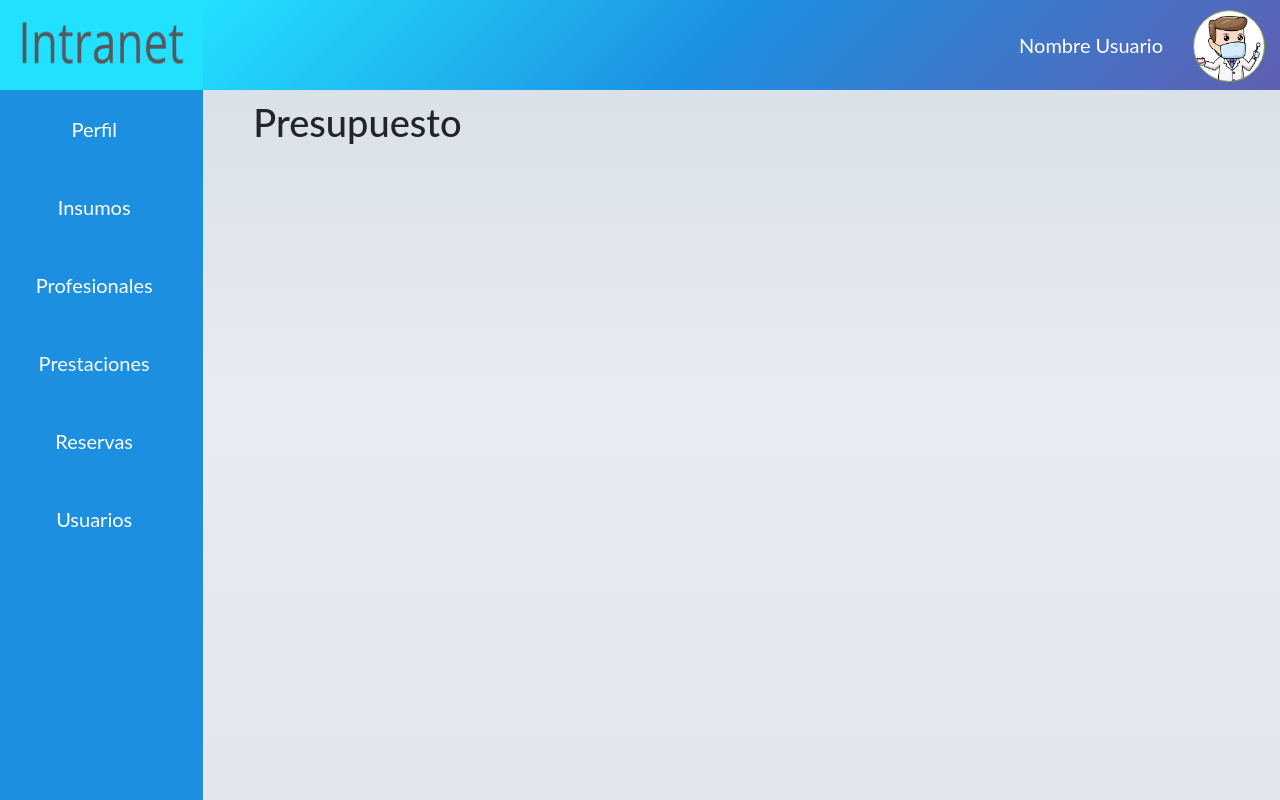
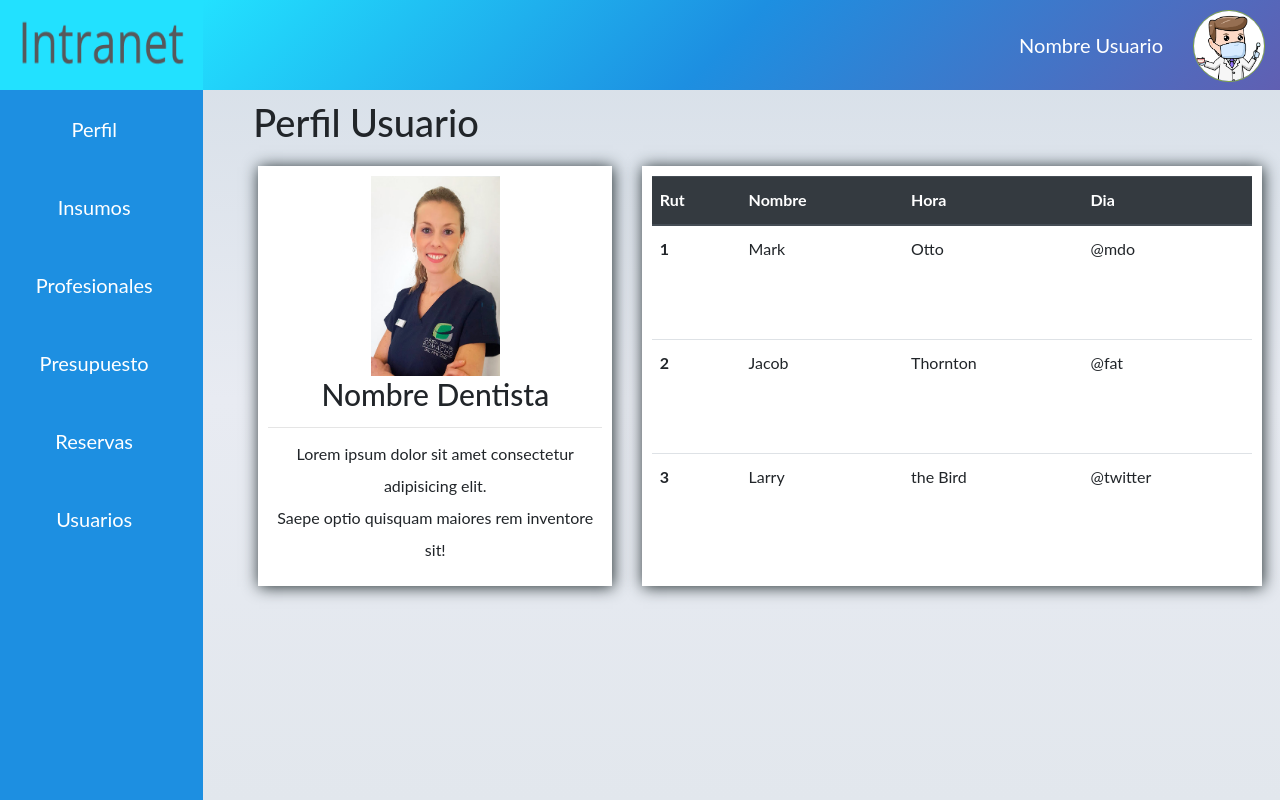
Before and after one commit to BrainiacCL/G2-ISW, a PHP site: page /php/perfiles/perfilAdmin in a window 1280 px wide. Run offline with PHP 8.4, Linux system fonts and the light colour scheme.

Commit message:
arreglo cagaso

```diff
--- a/php/Insumos/vistaInsumos.php
+++ b/php/Insumos/vistaInsumos.php
@@ -61,10 +61,10 @@
         <a href="#"><img src="../../images/logo-intranet.png" alt="Logo intranet"></a>
         <ul class="barra">
 
-            <li><a href="#Perfil">Perfil</a></li>
+            <li><a href="../perfiles/perfilAdmin">Perfil</a></li>
             <li><a href="vistaInsumos.php">Insumos</a></li>
             <li><a href="../perfiles/vistaProfesionales.php">Profesionales</a></li>
-            <li><a href="#">Prestaciones</a></li>
+            <li><a href="../presupuesto/presupuesto.php">Presupuesto</a></li>
             <li><a href="#">Reservas</a></li>
             <li><a href="#">Usuarios</a></li>
 
@@ -74,7 +74,7 @@
 
         <div class="col-10 p-0">
             <div class="header">
-                <img src="../../images/foto-perfil.png" alt="foto Perfil">
+             <a href="../perfiles/perfilAdmin">    <img src="../../images/foto-perfil.png" alt="foto Perfil"> </a>
                 <p>Nombre Usuario</p>
             </div>
             <div class="titulo">
--- a/php/login/login.php
+++ b/php/login/login.php
@@ -17,7 +17,7 @@
             if($result > 0){
                 session_start();
                 $_SESSION['cod-admi'] = "Admi" ;
-                header('Location: admi.php');
+                header('Location: ../perfiles/perfilAdmin.php');
             }
             else{
                 $errores .= "<li>Codigo de Administrado y/o Contraseña incorrectos.</li>";
--- a/php/perfiles/perfilAdmin.php
+++ b/php/perfiles/perfilAdmin.php
@@ -28,9 +28,9 @@
         <ul class="barra">
 
             <li><a href="../perfiles/perfilAdmin.php">Perfil</a></li>
-            <li><a href="#">Insumos</a></li>
+            <li><a href="../insumos/vistaInsumos">Insumos</a></li>
             <li><a href="#">Profesionales</a></li>
-            <li><a href="#">Prestaciones</a></li>
+            <li><a href="../presupuesto/presupuesto.php">Presupuesto</a></li>
             <li><a href="#">Reservas</a></li>
             <li><a href="#">Usuarios</a></li>
 
@@ -44,11 +44,57 @@
                 <p>Nombre Usuario</p>
             </div>
             <div class="titulo">
-                <h1>Presupuesto</h1>
+                <h1>Perfil Usuario</h1>
             </div>
+
             <div class="container contenido-principal row">
 
+                <div class="contenido col-4">
+                    <img src="../../images/dentista1.jpg" alt="foto perfil dentista">
+                    <h3>Nombre Dentista</h3>
+                    <hr>
+                    <div class="descripcion">
+                        <p>Lorem ipsum dolor sit amet consectetur adipisicing elit. <br>
+                            Saepe optio quisquam maiores rem inventore sit!
 
+                        </p>
+                    </div>
+
+                </div>
+                <div class=" contenido horario col-7 m-0">
+                <table class="table">
+                    <thead class="thead-dark">
+                      <tr>
+                        <th scope="col">Rut</th>
+                        <th scope="col">Nombre</th>
+                        <th scope="col">Hora</th>
+                        <th scope="col">Dia</th>
+                      </tr>
+                    </thead>
+                    <tbody>
+                      <tr>
+                        <th scope="row">1</th>
+                        <td>Mark</td>
+                        <td>Otto</td>
+                        <td>@mdo</td>
+                      </tr>
+                      <tr>
+                        <th scope="row">2</th>
+                        <td>Jacob</td>
+                        <td>Thornton</td>
+                        <td>@fat</td>
+                      </tr>
+                      <tr>
+                        <th scope="row">3</th>
+                        <td>Larry</td>
+                        <td>the Bird</td>
+                        <td>@twitter</td>
+                      </tr>
+                    </tbody>
+                  </table>
+
+
+                </div>
 
             </div>
         </div>
--- a/php/presupuesto/presupuesto.php
+++ b/php/presupuesto/presupuesto.php
@@ -70,7 +70,7 @@ if(isset($_POST['limpiar'])) {
 
         <div class="col-10 p-0">
             <div class="header">
-                <img src="../../images/foto-perfil.png" alt="foto Perfil">
+               <a href="../perfiles/perfilAdmin">  <img src="../../images/foto-perfil.png" alt="foto Perfil"> </a>
                 <p>Nombre Usuario</p>
             </div>
             <div class="titulo">
```
Also changed, not shown: php/Insumos/editarInsumos.php (+4 -4 lines), php/Insumos/vistaPedido.php (+4 -4 lines).
